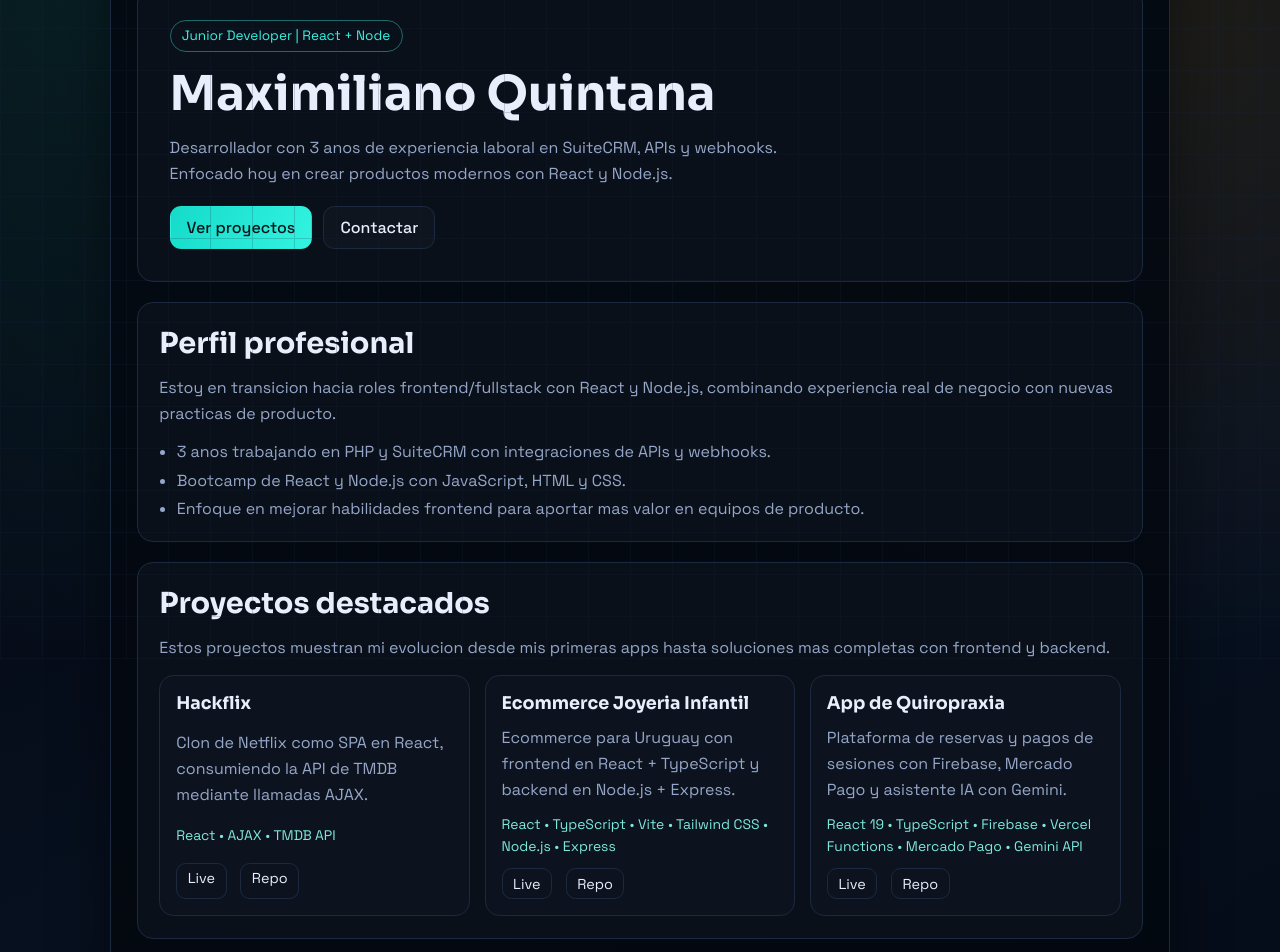
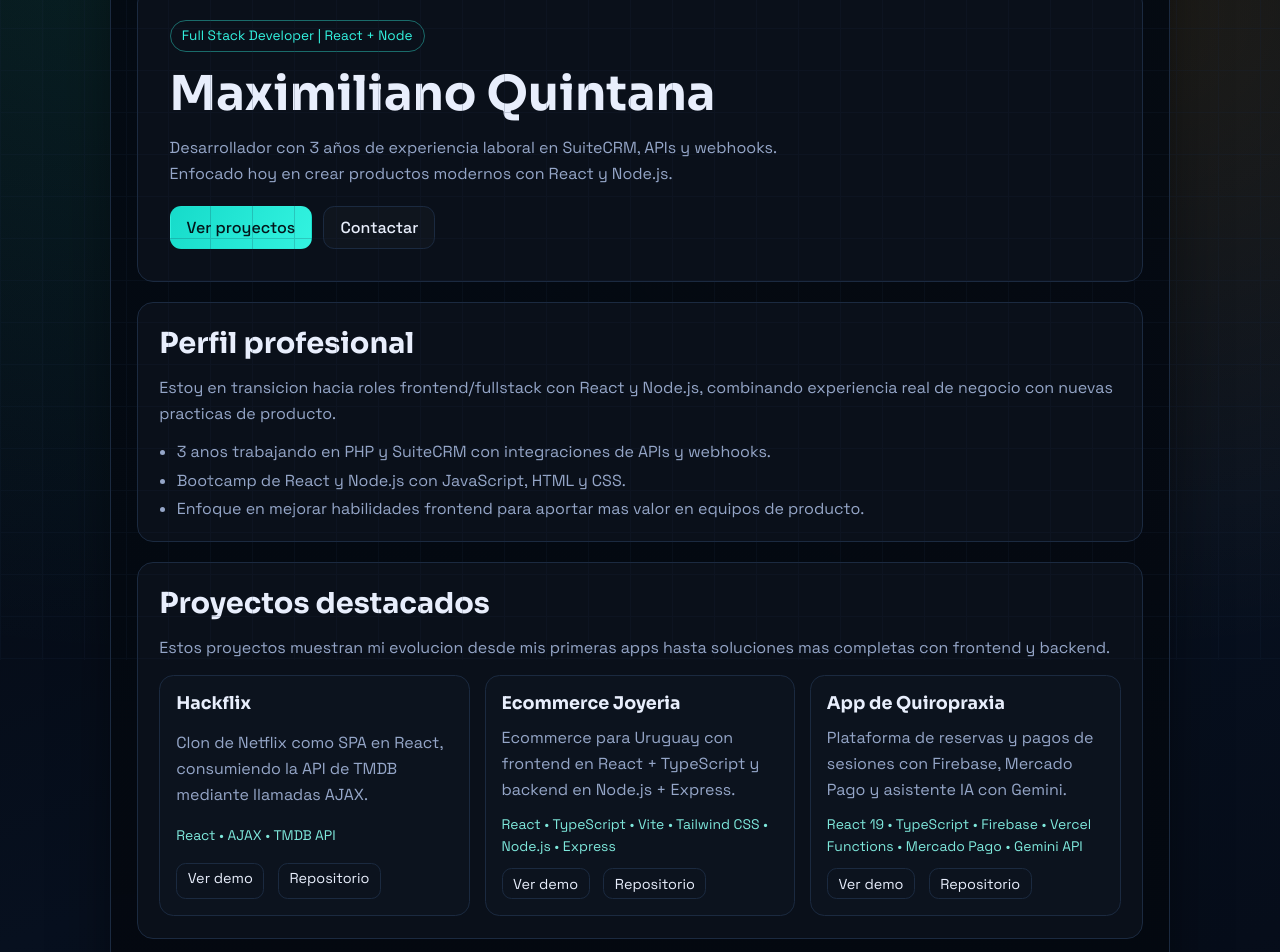
Before and after one commit to kasenawe/kasenawe-portfolio, a React (Vite) app: page / in a window 1280 px wide. Shown: the part 140-1092 px from the top of the page. Built offline with nearby package versions, Linux system fonts and the light colour scheme.

Commit message:
feat: internationalize project action labels (Live/repo)

```diff
--- a/src/components/ProjectsSection.tsx
+++ b/src/components/ProjectsSection.tsx
@@ -18,10 +18,10 @@ export function ProjectsSection({ projects }: Props) {
             <p className="stack-line">{project.stack.join(" • ")}</p>
             <div className="project-actions">
               <a href={project.liveUrl} target="_blank" rel="noreferrer">
-                Live
+                {projects.actions.live}
               </a>
               <a href={project.repoUrl} target="_blank" rel="noreferrer">
-                Repo
+                {projects.actions.repo}
               </a>
             </div>
           </article>
--- a/src/i18n/copy.ts
+++ b/src/i18n/copy.ts
@@ -8,10 +8,10 @@ export const copyByLanguage: Record<Language, Copy> = {
       contact: "Contacto",
     },
     hero: {
-      badge: "Junior Developer | React + Node",
+      badge: "Full Stack Developer | React + Node",
       title: "Maximiliano Quintana",
       subtitle:
-        "Desarrollador con 3 anos de experiencia laboral en SuiteCRM, APIs y webhooks. Enfocado hoy en crear productos modernos con React y Node.js.",
+        "Desarrollador con 3 años de experiencia laboral en SuiteCRM, APIs y webhooks. Enfocado hoy en crear productos modernos con React y Node.js.",
       ctaPrimary: "Ver proyectos",
       ctaSecondary: "Contactar",
     },
@@ -29,6 +29,10 @@ export const copyByLanguage: Record<Language, Copy> = {
       title: "Proyectos destacados",
       intro:
         "Estos proyectos muestran mi evolucion desde mis primeras apps hasta soluciones mas completas con frontend y backend.",
+      actions: {
+        live: "Ver demo",
+        repo: "Repositorio",
+      },
       items: [
         {
           name: "Hackflix",
@@ -39,7 +43,7 @@ export const copyByLanguage: Record<Language, Copy> = {
           repoUrl: "https://github.com/kasenawe/hackflix-react",
         },
         {
-          name: "Ecommerce Joyeria Infantil",
+          name: "Ecommerce Joyeria",
           description:
             "Ecommerce para Uruguay con frontend en React + TypeScript y backend en Node.js + Express.",
           stack: [
@@ -86,7 +90,7 @@ export const copyByLanguage: Record<Language, Copy> = {
       contact: "Contact",
     },
     hero: {
-      badge: "Junior Developer | React + Node",
+      badge: "Full Stack Developer | React + Node",
       title: "Maximiliano Quintana",
       subtitle:
         "Developer with 3 years of professional experience in SuiteCRM, APIs, and webhooks. Now focused on building modern products with React and Node.js.",
@@ -107,17 +111,21 @@ export const copyByLanguage: Record<Language, Copy> = {
       title: "Featured projects",
       intro:
         "These projects show my growth from early apps to more complete frontend and backend solutions.",
+      actions: {
+        live: "Live",
+        repo: "Repo",
+      },
       items: [
         {
           name: "Hackflix",
           description:
             "Netflix clone built as a React SPA, consuming TMDB API data through AJAX calls.",
           stack: ["React", "AJAX", "TMDB API"],
-          liveUrl: "https://hackflix.vercel.app",
-          repoUrl: "https://github.com/kasenawe",
+          liveUrl: "https://hackflix-react-nu.vercel.app/",
+          repoUrl: "https://github.com/kasenawe/hackflix-react",
         },
         {
-          name: "Kids Jewelry Ecommerce",
+          name: "Jewelry Ecommerce",
           description:
             "Ecommerce for Uruguay built with a React + TypeScript frontend and a Node.js + Express backend.",
           stack: [
@@ -129,7 +137,7 @@ export const copyByLanguage: Record<Language, Copy> = {
             "Express",
           ],
           liveUrl: "https://lunaperla.vercel.app",
-          repoUrl: "https://github.com/kasenawe",
+          repoUrl: "https://github.com/kasenawe/lunaperla",
         },
         {
           name: "Chiropractic App",
@@ -143,8 +151,8 @@ export const copyByLanguage: Record<Language, Copy> = {
             "Mercado Pago",
             "Gemini API",
           ],
-          liveUrl: "https://quiropractica.vercel.app",
-          repoUrl: "https://github.com/kasenawe",
+          liveUrl: "https://enarmonia.vercel.app/",
+          repoUrl: "https://github.com/kasenawe/enarmonia",
         },
       ],
     },
--- a/src/types/portfolio.ts
+++ b/src/types/portfolio.ts
@@ -29,6 +29,10 @@ export type Copy = {
   projects: {
     title: string;
     intro: string;
+    actions: {
+      live: string;
+      repo: string;
+    };
     items: Project[];
   };
   contact: {
```
